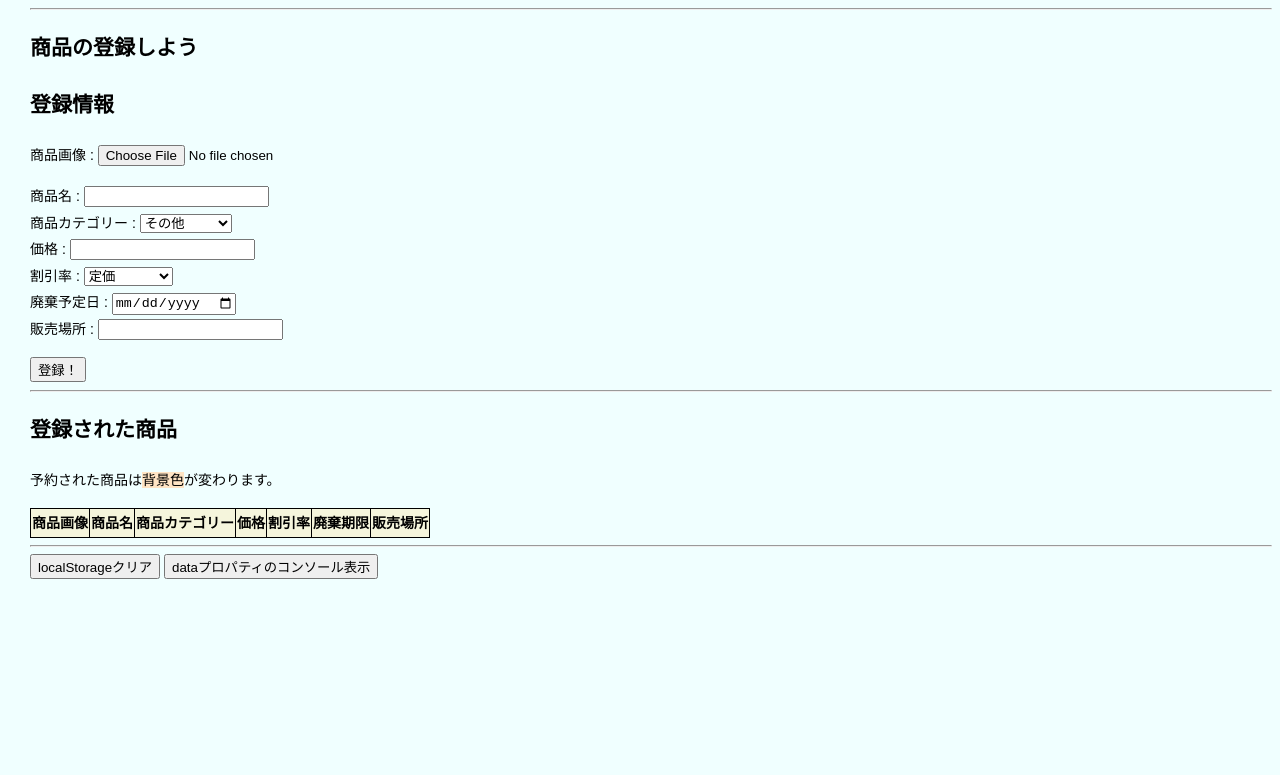
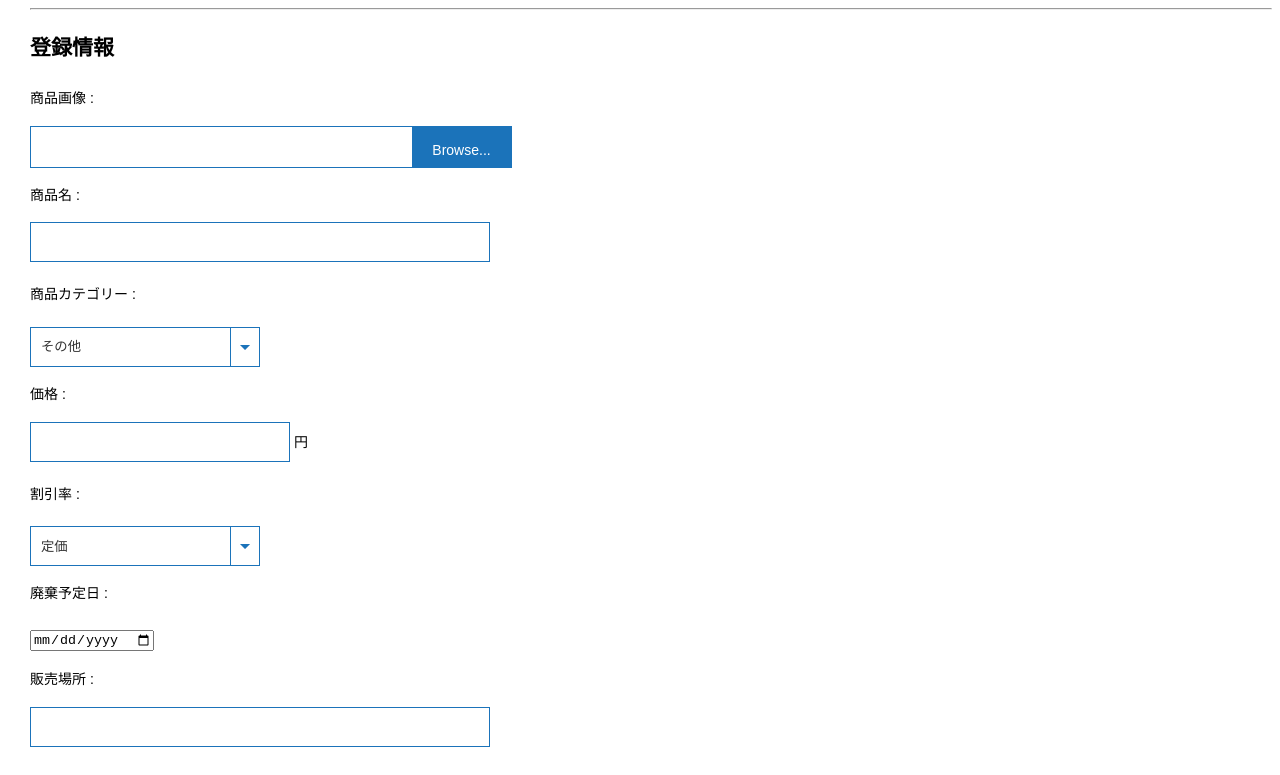
Before and after one commit to kaneemi/tsunago, a plain HTML site: page market/market.html in a window 1280 px wide. Shown: the part 80-855 px from the top of the page. Before the commit the page ends 800 px from the top, so only its background shows below. Drawn offline with nearby package versions, Linux system fonts and the light colour scheme.

Commit message:
デザイン（まだ）

```diff
--- a/customer/customer.css
+++ b/customer/customer.css
@@ -1,3 +1,4 @@
+
 body {
   font: 14px/1.9 'Noto Sans JP', Arial, Verdana, 游ゴシック, YuGothic, 'ヒラギノ角ゴ ProN W3', 'Hiragino Kaku Gothic ProN', メイリオ, Meiryo, sans-serif;
   font-weight: 300;
@@ -5,7 +6,7 @@ body {
   overflow-x: hidden;
   color: #000;
   background: #fff;
-  background-color: beige;
+  background-color: white;
 }
 
 h1 {
@@ -46,15 +47,17 @@ header img {
 
 table, td, tr {
   border-collapse: collapse;
+
 }
 
 td {
   background-color: white;
   margin: 20px;
   border: solid 1px black;
+  padding: 5px;
 }
 
 td.space {
-  background-color: beige;
+  background-color: white;
   border-style: none;
 }
--- a/market/market.css
+++ b/market/market.css
@@ -1,5 +1,4 @@
 body {
-  background-color: azure;
   font: 14px/1.9 'Noto Sans JP', Arial, Verdana, 游ゴシック, YuGothic, 'ヒラギノ角ゴ ProN W3', 'Hiragino Kaku Gothic ProN', メイリオ, Meiryo, sans-serif;
   font-weight: 300;
   -webkit-text-size-adjust: 100%;
@@ -44,3 +43,147 @@ table, td, th {
 th {
   background-color: beige;
 }
+
+/*--------------------------------------
+テキスト 02
+---------------------------------------*/
+
+.msr_text_02 {
+  padding-bottom: 0px;
+  width: 460px;
+}
+.msr_text_02  label {
+  display: block;
+  font-size: 14px;
+  padding-bottom: 5px;
+}
+.msr_text_02 input[type=text] {
+  border: 1px solid #1B73BA;
+  box-sizing: border-box;
+  -moz-box-sizing: border-box;
+  -webkit-box-sizing: border-box;
+  color: #333;
+  font-size: 13px;
+  padding: 10px;
+  height: 40px;
+  width: 460px;
+}
+/*--------------------------------------
+テキスト 03
+---------------------------------------*/
+
+.msr_text_03 {
+  padding-bottom: 0px;
+  width: 460px;
+}
+.msr_text_03  label {
+  display: block;
+  font-size: 14px;
+  padding-bottom: 5px;
+}
+.msr_text_03 input[type=text] {
+  border: 1px solid #1B73BA;
+  box-sizing: border-box;
+  -moz-box-sizing: border-box;
+  -webkit-box-sizing: border-box;
+  color: #333;
+  font-size: 13px;
+  padding: 10px;
+  height: 40px;
+  width: 260px;
+}
+
+/*--------------------------------------
+プルダウン
+---------------------------------------*/
+
+.msr_pulldown_02 {
+  padding-bottom: 0px;
+  position: relative;
+  width: 230px;
+}
+.msr_pulldown_02 p {
+  font-size: 14px;
+  padding-bottom: 5px;
+}
+.msr_pulldown_02 select {
+  appearance: none;
+  -moz-appearance: none;
+  -webkit-appearance: none;
+  background: url(./images/msr02_pulldown_btn01.png) no-repeat right;
+  border-top: 1px solid  #1B73BA;
+  border-bottom: 1px solid  #1B73BA;
+  border-left: 1px solid  #1B73BA;
+  border-right: none;
+  box-sizing: border-box;
+  -moz-box-sizing: border-box;
+  -webkit-box-sizing: border-box;
+  cursor: pointer;
+  color: #333;
+  text-indent: .01px;
+  text-overflow: "";
+  padding: 10px;
+  height: 40px;
+  width: 230px;
+}
+
+
+
+/*--------------------------------------
+ファイル選択
+---------------------------------------*/
+
+.msr_file_02 {
+  padding-bottom: 20px;
+  width: 460px;
+}
+.msr_file_02>p {
+  font-size: 14px;
+  padding-bottom: 5px;
+}
+.msr_filebox_02 {
+  position: relative;
+}
+.msr_filebox_02 input[type=file] {
+  display: none;
+}
+.msr_filebox_02 label {
+  border: 1px solid #1B73BA;
+  cursor: pointer;
+  font-size: 14px;
+  display: block;
+  position: relative;
+  padding: 10px;
+  height: 20px;
+  width: 460px;
+}
+.msr_filebox_02 label:before {
+  background: #1B73BA;
+  box-sizing: border-box;
+  -moz-box-sizing: border-box;
+  -webkit-box-sizing: border-box;
+  content: "Browse...";
+  color: #fff;
+  display: inline-block;
+  font-size: 14px;
+  text-align: center;
+  padding-top: 10px;
+  position: absolute;
+  right: 0;
+  top: 0;
+  height: 40px;
+  width: 99px;
+}
+/*--------------------------------------
+送信ボタン
+---------------------------------------*/
+.btn {
+  margin-left: 10px
+  display: inline-block;
+  padding: 0.5em 2em;
+  text-decoration: none;
+  color: #1B73BA;
+  border: double 6px #1B73BA;
+  border-radius: 3px;
+  transition: .4s;
+}
--- a/market/market.html
+++ b/market/market.html
@@ -1,14 +1,17 @@
 <!DOCTYPE html>
 <html>
+
 <head>
   <title>小売店</title>
   <link rel="stylesheet" type="text/css" href="market.css">
   <style>
     .book-true {
-      background-color:bisque;
+      background-color: bisque;
     }
+
   </style>
 </head>
+
 <body>
   <header id="header">
     <img src="./images/tsunago.png" alt="">
@@ -20,21 +23,25 @@
   <div id="app">
     <!--  登録する  -->
     <div id="resist">
-      <h2>商品の登録しよう</h2>
       <h2>登録情報</h2>
       <div id="inner">
-        <p>
-          <label>商品画像 :
+        <div class="msr_filebox_02">
+          <p>商品画像 :</p>
+            <label>
               <input type="file" id="file" @change="fileChange">
             </label>
-        </p>
           <p v-if="img">
             preview:<br>
             <img style="width:200px" :src="img">
           </p>
-        <p>
-          <label>商品名 : <input type="text" v-model="tagName"></label><br>
-          <label for="category">商品カテゴリー : </label>
+        </div>
+          <div class="msr_text_02">
+            <p>商品名 : </p>
+            <label><input type="text" v-model="tagName"></label>
+        </div>
+        <div class="msr_pulldown_02">
+          <p>商品カテゴリー : </p>
+            <label for="category"></label>
             <select id="category" v-model="category">
               <option selected>その他</option>
               <option>お惣菜🍙</option>
@@ -43,30 +50,43 @@
               <option>お菓子🍭</option>
               <option>日配食品🐄</option>
             </select>
-          <br>
-          <label>価格 :
+        </div>
+        <div class="msr_text_03">
+          <p>価格 :</p>
+          <label>
               <input type="text" v-model="price">
-          </label><br>
-          <label for="discount">割引率 : </label>
-          <select id="discount" v-model="discount">
+            円</label>
+        </div>
+        <div class="msr_pulldown_02">
+          <p>割引率 : </p>
+            <label for="discount"></label>
+            <select id="discount" v-model="discount" name="msr_02_pulldown01">
               <option selected>定価</option>
               <option>10%OFF</option>
               <option>20%OFF</option>
               <option>30%OFF</option>
               <option>50%OFF</option>
               <option>セール価格</option>
-          </select><br>
-          <label>廃棄予定日 :
+            </select>
+        </div>
+        <div class="msr_pulldown_02">
+          <p>廃棄予定日 :</p>
+          <label>
               <input type="date" v-model="deadline">
             </label>
+        </div>
+            <div class="msr_text_02">
+            <p>販売場所 : </p>
+              <label><input type="text" v-model="overView"></label>
+        </div><br>
+
+          <!--  登録ボタン  -->
+
+          <button class="btn" @click="registBtn()" >登録！</button>
         <br>
-          <label>販売場所 : <input type="text" v-model="overView"></label>
-        </p>
-        <!--  登録ボタン  -->
-        <button class="btn" @click="registBtn()">登録！</button>
       </div>
     </div>
-    <hr>
+    <br><hr>
     <!--  表示する  -->
     <h2>登録された商品</h2>
     <p>予約された商品は<span style="background-color:bisque">背景色</span>が変わります。</p>
@@ -98,9 +118,8 @@
   <!-- JavaScript -->
   <script src="https://cdn.jsdelivr.net/npm/vue/dist/vue.js"></script>
   <script>
-
     // 2回連続同じ画像ファイルをアップロードしようとしたとき対策
-    window.addEventListener('DOMContentLoaded', function () {
+    window.addEventListener('DOMContentLoaded', function() {
       document.getElementById('file').addEventListener('click', function(e) {
         this.value = null;
       });
@@ -121,14 +140,14 @@
         img: '',
         prevImg: ''
       },
-      mounted: function () {
+      mounted: function() {
         let savedata = JSON.parse(localStorage.getItem('save'));
         if (savedata != null) {
           this.data = JSON.parse(localStorage.getItem('save'));
         }
       },
       methods: {
-        registBtn: function () {
+        registBtn: function() {
 
           // localStorageに格納
           this.data.push({
@@ -155,16 +174,16 @@
         },
 
         // localStorageのデータ確認・削除用
-        clearData: function () {
+        clearData: function() {
           localStorage.removeItem('save');
         },
-        viewData: function () {
+        viewData: function() {
           console.log('this.data:');
           console.log(this.data);
         },
 
         // 画像データの取得
-        fileChange: function (ev) {
+        fileChange: function(ev) {
           /*
             引数としてinputエレメントが取得できる（これはFileReader APIとは関係ない）
             引数.target.filesオブジェクトがアップロードされた各ファイルの情報
@@ -201,5 +220,6 @@
         }
       }
     });
+
   </script>
 </body>
```
Also changed, not shown: market/images/arrow_blue02.png (added), market/images/msr02_pulldown_btn01.png (added), 3 other files. Lines whose indentation alone changed are shown as unchanged.
